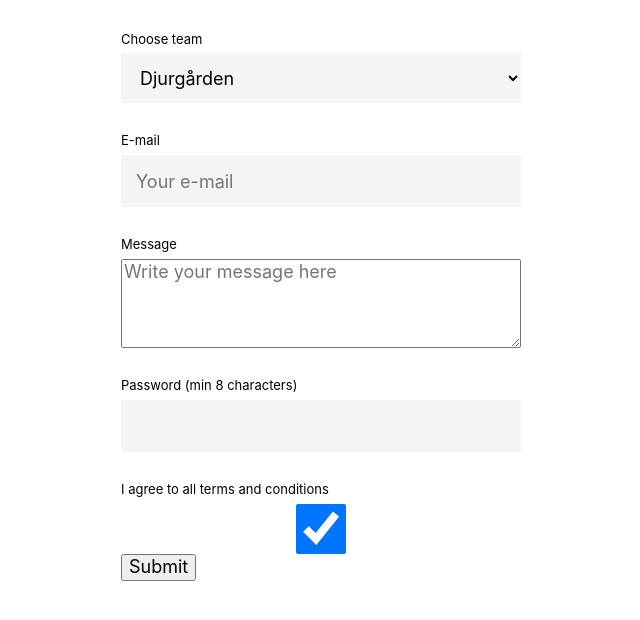
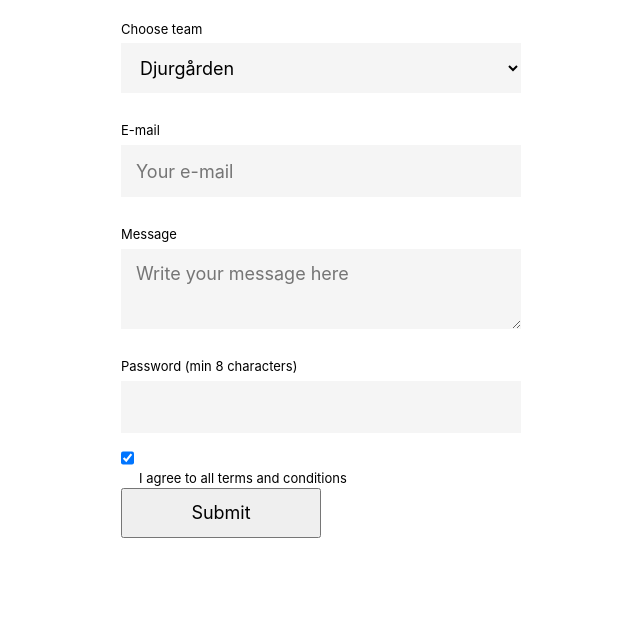
Before and after one commit to henriknestor/form, a plain HTML site: page form.html in a window 1280 px wide. Shown: the part 114-734 px from the top of the page, without its empty margins (319-959 px from the left). Drawn offline with Linux system fonts and the light colour scheme.

Commit message:
keep on styling

```diff
--- a/form.html
+++ b/form.html
@@ -30,10 +30,10 @@
             <label for="password">Password (min 8 characters)</label>
             <input type="password" id="password" required minlength="8">
         </div>
-        <div class="label-and-input">
+        <!-- <div class="label-and-input"> -->
+            <input type="checkbox" checked id="agree">
             <label for="agree">I agree to all terms and conditions</label>
-            <input type="checkbox" checked id="agree">
-        </div>
+        <!-- </div> -->
         <button type="submit">Submit</button>
     </form>
 </body>
--- a/styles/form.css
+++ b/styles/form.css
@@ -13,6 +13,10 @@ h1 {
     margin-top: 50px;
 }
 
+form {
+    margin-top: -10px;
+}
+
 .label-and-input {
     display: flex;
     flex-direction: column;
@@ -24,19 +28,20 @@ label {
     margin-bottom: 7px;
 }
 
-select {
+select, input, textarea {
     background-color: #f5f5f5;
     border: none;
-    height: 50px;
-    max-width: 400px;
-    padding-left: 15px;
-    padding-right: 15px;
-}
-
-input {
-    background-color: #f5f5f5;
-    border: none;
+    outline-color: #888;
     height: 50px;
     max-width: 400px;
     padding-left: 15px;
 }
+
+textarea {
+    padding: 15px;
+}
+
+button {
+    height: 50px;
+    width: 200px;
+}
```
